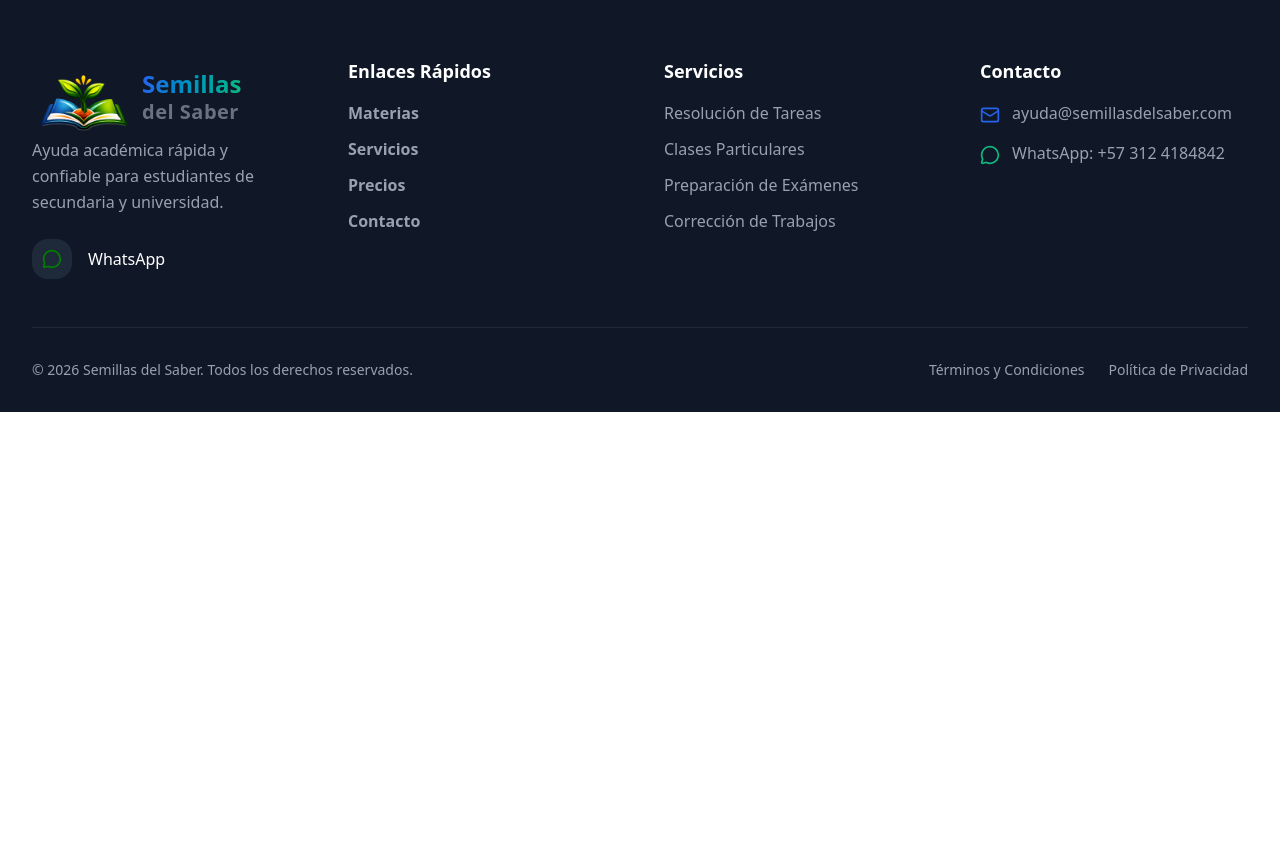
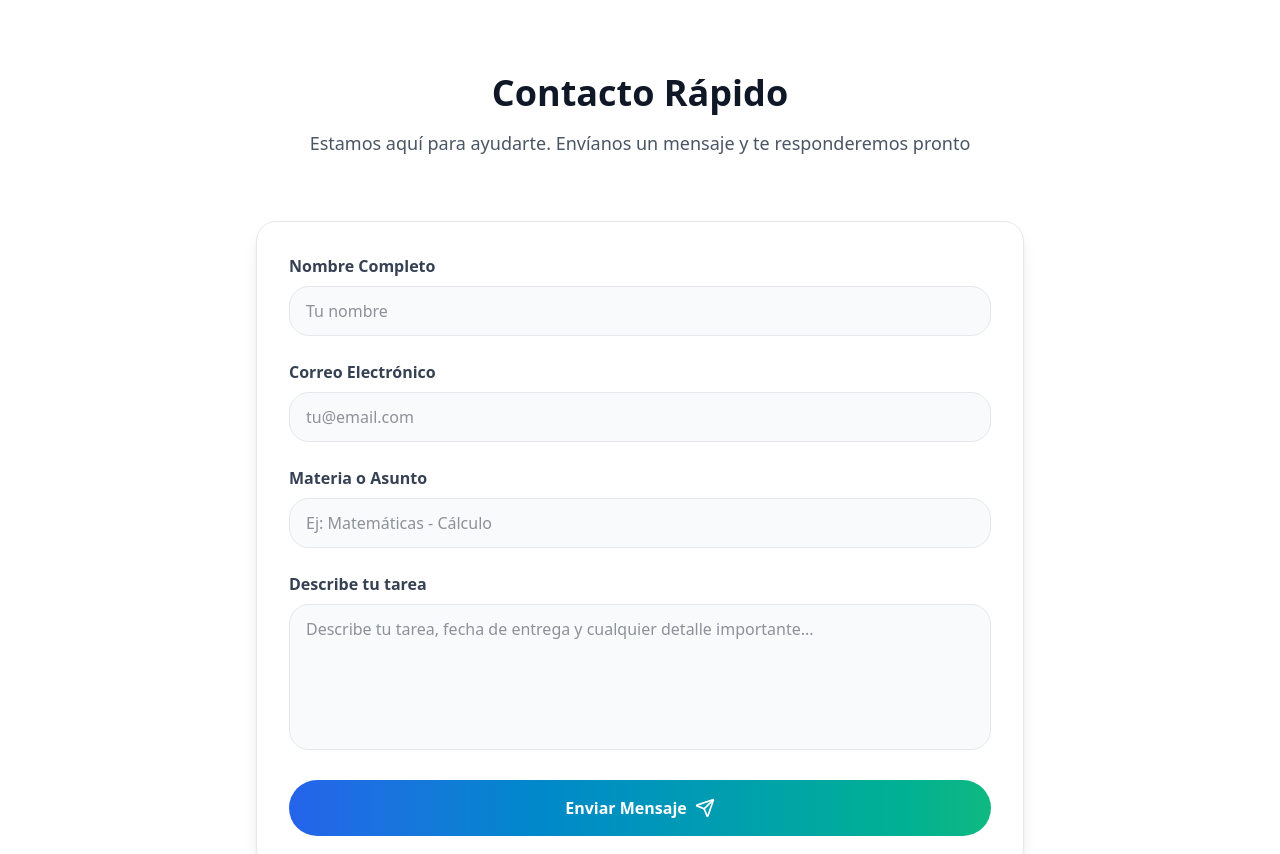
Before and after one commit to HaroldR23/semillas-saber-frontend, a Next.js app: page / in a window 1280 px wide. Shown: the part 5120-5974 px from the top of the page. Before the commit the page ends 5532 px from the top, so only its background shows below. Built offline with nearby package versions, Linux system fonts and the light colour scheme.

Commit message:
feat: implement Contact component section. Add proper messages for every single subscripction plan

```diff
--- /dev/null
+++ b/app/(landingPage)/components/Contact.tsx
@@ -0,0 +1,179 @@
+import { motion } from 'motion/react';
+import { Send, Tag } from 'lucide-react';
+import { useState, useRef, useEffect } from 'react';
+
+import { ContactProps } from '@/app/models';
+
+const Contact = ({ selectedPlan, onClearPlan }: ContactProps) => {
+  const initialFormData = {
+    name: '',
+    email: '',
+    subject: '',
+    message: '',
+  };
+  const [formData, setFormData] = useState(initialFormData);
+  const formRef = useRef<HTMLFormElement>(null);
+
+  useEffect(() => {
+    const avoidError = () => {
+      if (selectedPlan) {
+        setFormData((prev) => ({
+          ...prev,
+          subject: `Plan: ${selectedPlan}`,
+          message: prev.message
+          ? prev.message
+          : `Hola, estoy interesado/a en el plan ${selectedPlan}. Me gustaría recibir más información.`,
+        }));
+      }
+    }
+    avoidError();
+  }, [selectedPlan]);
+
+  const encodeWhatsAppMessage = (data: typeof initialFormData): string => {
+    const message = `*Nueva Solicitud de Ayuda*\n\n*Nombre:* ${data.name}\n*Email:* ${data.email}\n*Asunto:* ${data.subject}\n*Mensaje:*\n${data.message}`;
+    return encodeURIComponent(message);
+  };
+
+  const handleSubmit = (e: React.FormEvent) => {
+    e.preventDefault();
+
+    const encodedMessage = encodeWhatsAppMessage(formData);
+    const whatsappUrl = `https://wa.me/573124184842?text=${encodedMessage}`;
+    window.open(whatsappUrl, '_blank');
+
+    setFormData(initialFormData);
+    onClearPlan?.();
+  };
+
+  const handleDismissPlan = () => {
+    setFormData((prev) => ({ ...prev, subject: '', message: '' }));
+    onClearPlan?.();
+  };
+
+  return (
+    <section id="contacto" className="py-20 bg-white">
+      <div className="container mx-auto px-4 lg:px-8">
+        {/* Header */}
+        <motion.div
+          initial={{ opacity: 0, y: 20 }}
+          whileInView={{ opacity: 1, y: 0 }}
+          viewport={{ once: true }}
+          transition={{ duration: 0.6 }}
+          className="text-center mb-16"
+        >
+          <h2 className="text-3xl md:text-4xl font-bold text-gray-900 mb-4">
+            Contacto Rápido
+          </h2>
+          <p className="text-lg text-gray-600 max-w-2xl mx-auto">
+            Estamos aquí para ayudarte. Envíanos un mensaje y te responderemos pronto
+          </p>
+        </motion.div>
+
+        <div className="flex flex-col justify-center max-w-3xl mx-auto border border-gray-200 rounded-xl p-8 shadow-lg">
+          {/* Contact Form */}
+          <motion.div
+            initial={{ opacity: 0, x: -30 }}
+            whileInView={{ opacity: 1, x: 0 }}
+            viewport={{ once: true }}
+            transition={{ duration: 0.6 }}
+          >
+            <form ref={formRef} onSubmit={handleSubmit} className="space-y-6">
+              {/* Selected plan banner */}
+              {selectedPlan && (
+                <motion.div
+                  initial={{ opacity: 0, y: -10 }}
+                  animate={{ opacity: 1, y: 0 }}
+                  className="flex items-center justify-between gap-3 bg-linear-to-r from-blue-50 to-emerald-50 border border-blue-200 rounded-xl px-4 py-3"
+                >
+                  <div className="flex items-center gap-2 min-w-0">
+                    <Tag size={16} className="text-[#2563eb] shrink-0" />
+                    <span className="text-sm font-medium text-gray-700 truncate">
+                      Plan seleccionado: <span className="font-bold text-[#2563eb]">{selectedPlan}</span>
+                    </span>
+                  </div>
+                  <button
+                    type="button"
+                    onClick={handleDismissPlan}
+                    className="text-gray-400 hover:text-gray-600 text-xs shrink-0 underline"
+                  >
+                    Quitar
+                  </button>
+                </motion.div>
+              )}
+
+              <div>
+                <label htmlFor="name" className="block text-gray-700 mb-2">
+                  Nombre Completo
+                </label>
+                <input
+                  type="text"
+                  id="name"
+                  value={formData.name}
+                  onChange={(e) => setFormData({ ...formData, name: e.target.value })}
+                  className="w-full px-4 py-3 bg-gray-50 border border-gray-200 rounded-xl focus:outline-none focus:ring-2 focus:ring-[#2563eb] transition-all"
+                  placeholder="Tu nombre"
+                  required
+                />
+              </div>
+
+              <div>
+                <label htmlFor="email" className="block text-gray-700 mb-2">
+                  Correo Electrónico
+                </label>
+                <input
+                  type="email"
+                  id="email"
+                  value={formData.email}
+                  onChange={(e) => setFormData({ ...formData, email: e.target.value })}
+                  className="w-full px-4 py-3 bg-gray-50 border border-gray-200 rounded-xl focus:outline-none focus:ring-2 focus:ring-[#2563eb] transition-all"
+                  placeholder="tu@email.com"
+                  required
+                />
+              </div>
+
+              <div>
+                <label htmlFor="subject" className="block text-gray-700 mb-2">
+                  Materia o Asunto
+                </label>
+                <input
+                  type="text"
+                  id="subject"
+                  value={formData.subject}
+                  onChange={(e) => setFormData({ ...formData, subject: e.target.value })}
+                  className="w-full px-4 py-3 bg-gray-50 border border-gray-200 rounded-xl focus:outline-none focus:ring-2 focus:ring-[#2563eb] transition-all"
+                  placeholder="Ej: Matemáticas - Cálculo"
+                  required
+                />
+              </div>
+
+              <div>
+                <label htmlFor="message" className="block text-gray-700 mb-2">
+                  Describe tu tarea
+                </label>
+                <textarea
+                  id="message"
+                  value={formData.message}
+                  onChange={(e) => setFormData({ ...formData, message: e.target.value })}
+                  rows={5}
+                  className="w-full px-4 py-3 bg-gray-50 border border-gray-200 rounded-xl focus:outline-none focus:ring-2 focus:ring-[#2563eb] transition-all resize-none"
+                  placeholder="Describe tu tarea, fecha de entrega y cualquier detalle importante..."
+                  required
+                />
+              </div>
+
+              <button
+                type="submit"
+                className="w-full bg-linear-to-r from-[#2563eb] to-[#10b981] text-white px-8 py-4 rounded-full font-semibold hover:shadow-xl transition-all duration-300 hover:scale-105 flex items-center justify-center gap-2"
+              >
+                Enviar Mensaje
+                <Send size={20} />
+              </button>
+            </form>
+          </motion.div>
+        </div>
+      </div>
+    </section>
+  );
+};
+
+export default Contact;
--- a/app/(landingPage)/page.tsx
+++ b/app/(landingPage)/page.tsx
@@ -1,6 +1,8 @@
 "use client";
 
+import { useState } from "react";
 import Benefits from "./components/Benefits";
+import Contact from "./components/Contact";
 import Hero from "./components/Hero";
 import HowItWorks from "./components/HowItWorks";
 import Pricing from "./components/Pricing";
@@ -8,6 +10,7 @@ import Services from "./components/Services";
 import SubjectsSection from "./components/SubjectsSection/SubjectsSection";
 
 const Home = () => {
+  const [selectedPlan, setSelectedPlan] = useState<string | null>(null);
   return (
     <div>
       <Hero />
@@ -15,7 +18,8 @@ const Home = () => {
       <HowItWorks />
       <Services />
       <Benefits />
-      <Pricing onSelectPlan={(plan) => console.log(`Selected plan: ${plan}`)} />
+      <Pricing onSelectPlan={(plan) => setSelectedPlan(plan)} />
+      <Contact selectedPlan={selectedPlan} onClearPlan={() => setSelectedPlan(null)} />
     </div>
   );
 };
--- a/app/models/index.ts
+++ b/app/models/index.ts
@@ -14,3 +14,7 @@ export interface Category {
   tagline: string;
   subjects: SubSubject[];
 }
+export interface ContactProps {
+  selectedPlan?: string | null;
+  onClearPlan?: () => void;
+}
```
